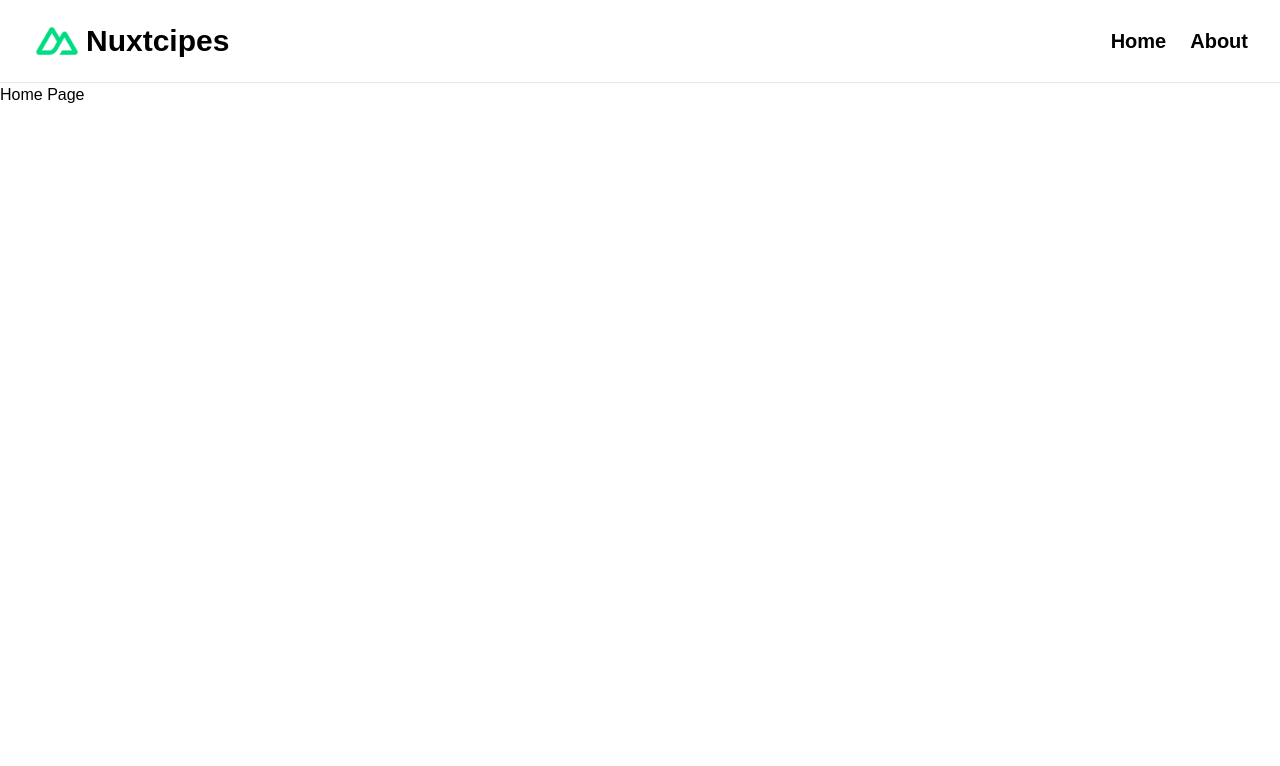
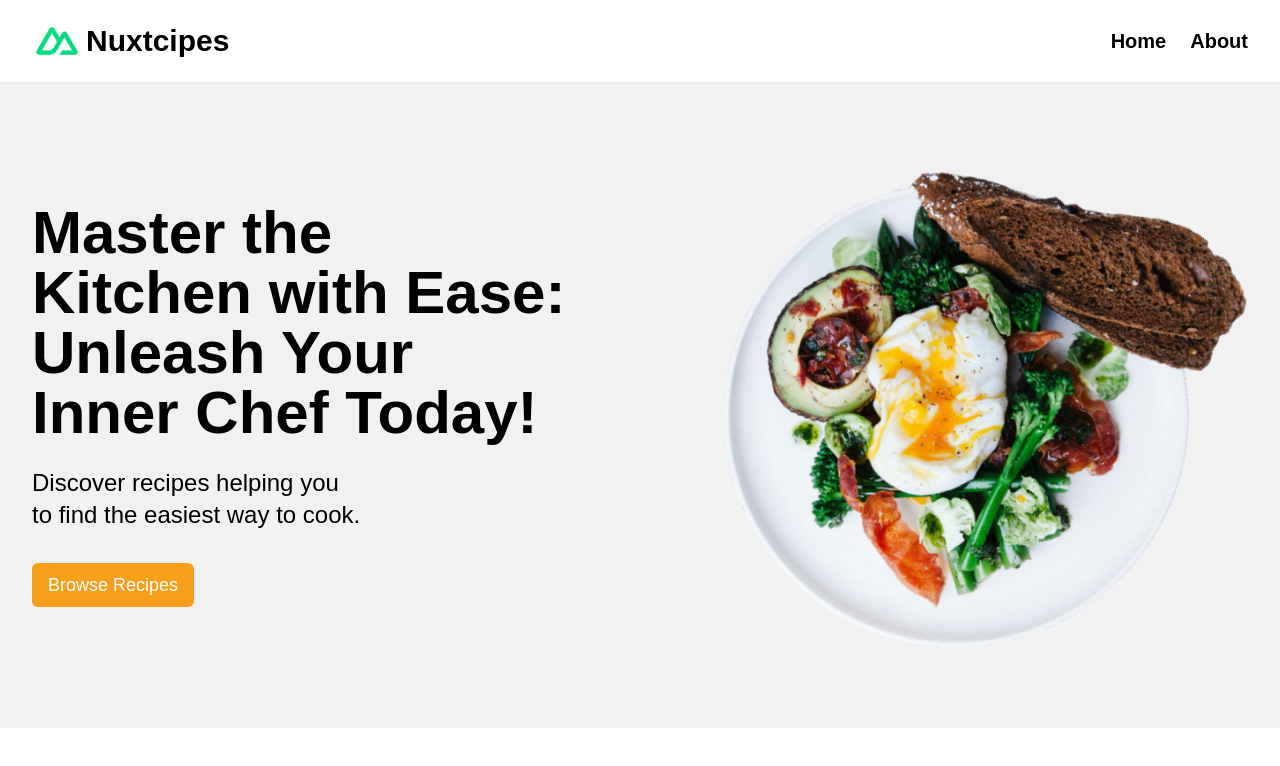
Before and after one commit to Vesper-Yang/recipe-application, a Nuxt app: page / in a window 1280 px wide. Shown: the top 766 px of the page. Built offline with nearby package versions, Linux system fonts and the light colour scheme.

Commit message:
Home首页的banner

```diff
--- a/app/pages/index.vue
+++ b/app/pages/index.vue
@@ -3,6 +3,33 @@
 </script>
 
 <template>
-  <h1>Home Page</h1>
+  <main>
+    <section class="bg-[#f1f1f1]">
+      <div class="container flex flex-col lg:flex-row items-center py-20 gap-10">
+        <div class="flex-1 order-2 lg:order-1 text-center lg:text-left">
+          <h1 class="text-4xl lg:text-6xl font-extrabold mb-6 text-balance">
+            Master the Kitchen with Ease: Unleash Your Inner Chef Today!
+          </h1>
+          <p class="text-xl lg:text-2xl mb-8 text-balance">
+            Discover recipes helping you to find the easiest way to cook.
+          </p>
+          <button
+            class="px-4 py-2 text-white self-start bg-dodgeroll-gold rounded-md text-lg cursor-pointer"
+          >
+            Browse Recipes
+          </button>
+        </div>
+        <div class="flex-1 order-1 lg:order-2">
+          <NuxtImg
+            sizes="xs:100vw sm:667px"
+            src="/nuxt-course-hero.png"
+            format="webp"
+            densities="x1"
+            alt=""
+          />
+        </div>
+      </div>
+    </section>
+  </main>
 
 </template>
```
Also changed, not shown: public/nuxt-course-hero.png (added).
